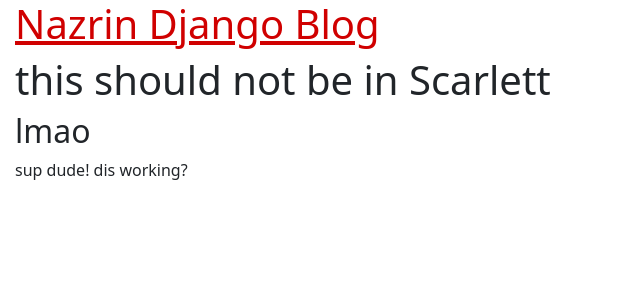
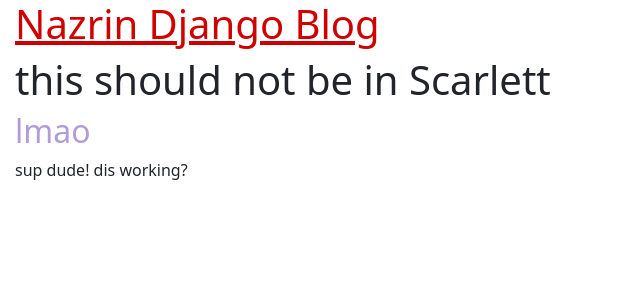
Before and after one commit to nazrinhz/DjangoBlog, a Django app: page / in a window 1280 px wide. Shown: the top 300 px of the page, without its empty margins (0-640 px from the left). Run offline with Django 3.2, Linux system fonts and the light colour scheme; data that the repository does not hold is empty.

Commit message:
adding colors

```diff
--- a/blog/static/css/blog.css
+++ b/blog/static/css/blog.css
@@ -1,7 +1,10 @@
-h1 a, h2 a {
+h1 a{
     color: #d00000;
 }
 
+h2 {
+  color: #b19cd9
+}
 body {
     padding-left: 15px;
 }
```
